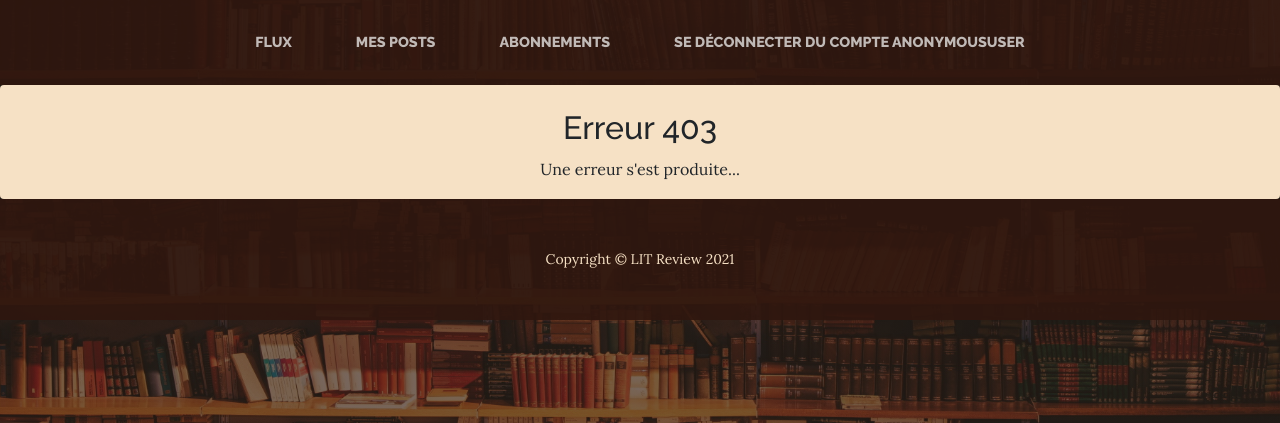
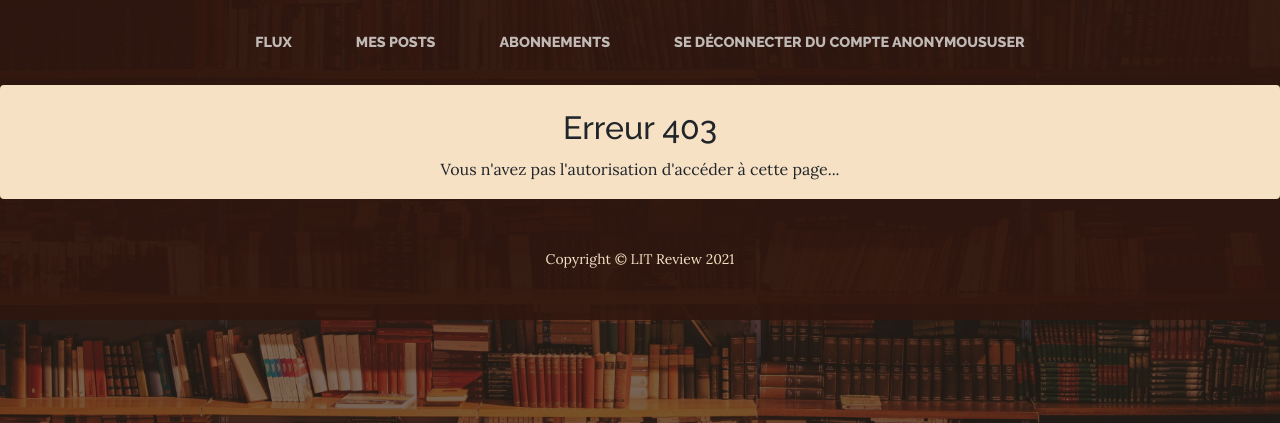
Before and after one commit to YoannDeb/LitReview, a Django app: template LitReview/reviews/templates/403.html in a window 1280 px wide. Shown: the part 275-698 px from the top of the page. Run offline with Django 3.2, Linux system fonts and the light colour scheme; the template is opened without the code that fills it, so the values that code supplies are empty; some libraries are stand-ins or nearby versions.

Commit message:
ui: updated access denied message

```diff
--- a/LitReview/reviews/templates/403.html
+++ b/LitReview/reviews/templates/403.html
@@ -6,7 +6,7 @@
         <div class="row">
             <div class="col-xl-9 mx-auto">
                 <h2>Erreur 403</h2>
-                <p>Une erreur s'est produite...</p>
+                <p>Vous n'avez pas l'autorisation d'accéder à cette page...</p>
             </div>
         </div>
     </div>
```
